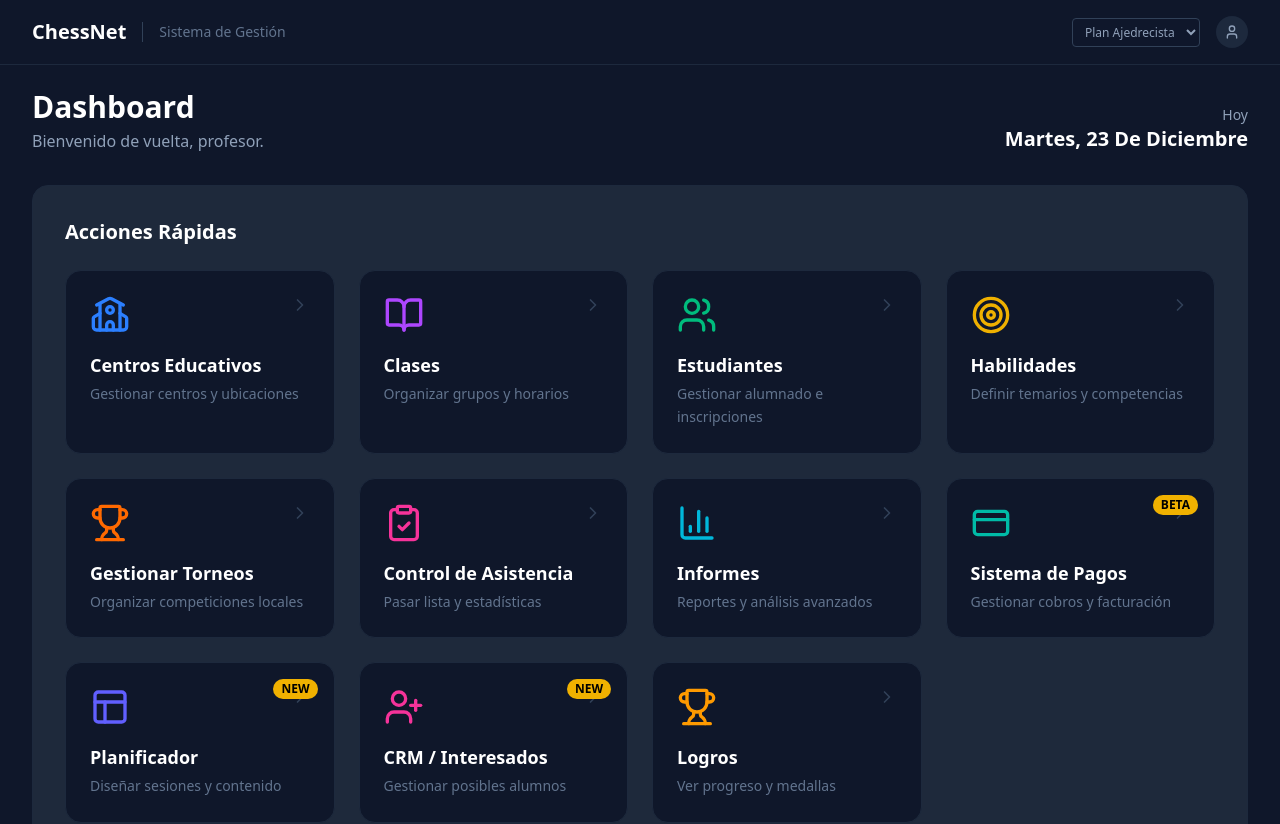
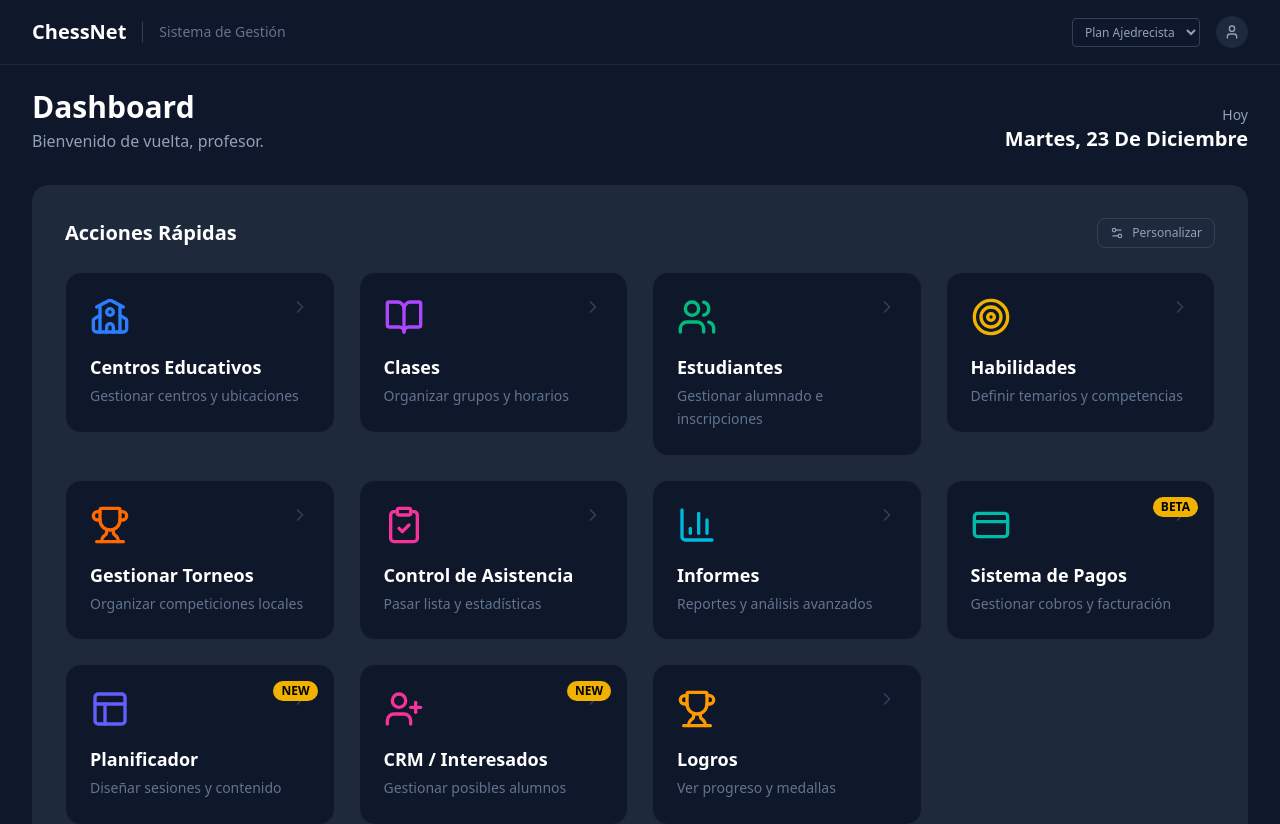
Before and after one commit to Chess-Society/ChessNet, a SvelteKit app: page /dashboard in a window 1280 px wide. Shown: the top 824 px of the page. Built offline with nearby package versions, Linux system fonts and the light colour scheme.

Commit message:
Allow reordering of dashboard quick actions with persistence

```diff
--- a/src/lib/services/storage.ts
+++ b/src/lib/services/storage.ts
@@ -93,6 +93,7 @@ export interface AppData {
     settings: {
         plan: 'free' | 'profe' | 'club';
     };
+    dashboardLayout?: string[]; // IDs of quick actions in order
 }
 
 export interface Lead {
@@ -137,7 +138,8 @@ const initialState: AppData = {
     reports: [],
     settings: {
         plan: 'free'
-    }
+    },
+    dashboardLayout: [] // Empty means default order
 };
 
 // Limites del Plan
@@ -380,5 +382,8 @@ export const storeActions = {
     // Reset para pruebas
     reset: () => {
         appStore.set(initialState);
+    },
+    updateDashboardLayout: (layout: string[]) => {
+        appStore.update(s => ({ ...s, dashboardLayout: layout }));
     }
 };
--- a/src/routes/dashboard/+page.svelte
+++ b/src/routes/dashboard/+page.svelte
@@ -27,6 +27,9 @@
     } from "lucide-svelte";
     import { notifications } from "$lib/stores/notifications";
     import CalendarWidget from "$lib/components/dashboard/CalendarWidget.svelte";
+    import { flip } from "svelte/animate";
+    import { storeActions } from "$lib/services/storage";
+    import { Settings2, GripVertical } from "lucide-svelte";
 
     // Suscribirse a los datos reales
     let store = $appStore;
@@ -34,6 +37,7 @@
 
     const actions = [
         {
+            id: "centers",
             title: "Centros Educativos",
             desc: "Gestionar centros y ubicaciones",
             icon: School,
@@ -42,6 +46,7 @@
             link: "centers",
         },
         {
+            id: "classes",
             title: "Clases",
             desc: "Organizar grupos y horarios",
             icon: BookOpen,
@@ -50,6 +55,7 @@
             link: "classes",
         },
         {
+            id: "students",
             title: "Estudiantes",
             desc: "Gestionar alumnado e inscripciones",
             icon: Users,
@@ -58,6 +64,7 @@
             link: "students",
         },
         {
+            id: "skills",
             title: "Habilidades",
             desc: "Definir temarios y competencias",
             icon: Target,
@@ -66,6 +73,7 @@
             link: "skills",
         },
         {
+            id: "tournaments",
             title: "Gestionar Torneos",
             desc: "Organizar competiciones locales",
             icon: Trophy,
@@ -74,6 +82,7 @@
             link: "tournaments",
         },
         {
+            id: "attendance",
             title: "Control de Asistencia",
             desc: "Pasar lista y estadísticas",
             icon: ClipboardCheck,
@@ -82,6 +91,7 @@
             link: "attendance",
         },
         {
+            id: "reports",
             title: "Informes",
             desc: "Reportes y análisis avanzados",
             icon: BarChart3,
@@ -90,6 +100,7 @@
             link: "reports",
         },
         {
+            id: "payments",
             title: "Sistema de Pagos",
             desc: "Gestionar cobros y facturación",
             icon: CreditCard,
@@ -99,6 +110,7 @@
             badge: "BETA",
         },
         {
+            id: "planner",
             title: "Planificador",
             desc: "Diseñar sesiones y contenido",
             icon: Layout,
@@ -108,6 +120,7 @@
             badge: "NEW",
         },
         {
+            id: "leads",
             title: "CRM / Interesados",
             desc: "Gestionar posibles alumnos",
             icon: UserPlus,
@@ -117,6 +130,7 @@
             badge: "NEW",
         },
         {
+            id: "achievements",
             title: "Logros",
             desc: "Ver progreso y medallas",
             icon: Trophy,
@@ -125,6 +139,71 @@
             link: "achievements",
         },
     ];
+
+    // Reorder Display Logic
+    $: displayedActions = (() => {
+        const layout = store.dashboardLayout || [];
+        if (layout.length === 0) return actions;
+
+        // Map ID to action
+        const map = new Map(actions.map((a) => [a.id, a]));
+        const reordered = [];
+
+        // Add from layout if exists
+        for (const id of layout) {
+            const act = map.get(id);
+            if (act) {
+                reordered.push(act);
+                map.delete(id);
+            }
+        }
+        // Add remaining
+        for (const act of map.values()) {
+            reordered.push(act);
+        }
+        return reordered;
+    })();
+
+    let isEditingLayout = false;
+    let draggedItem: any = null;
+
+    function handleDragStart(event: DragEvent, item: any) {
+        draggedItem = item;
+        if (event.dataTransfer) {
+            event.dataTransfer.effectAllowed = "move";
+            event.dataTransfer.setData("text/plain", JSON.stringify(item));
+        }
+    }
+
+    function handleDragOver(event: DragEvent, targetItem: any) {
+        event.preventDefault();
+        if (!draggedItem || draggedItem === targetItem) return;
+
+        const currentOrder = [...displayedActions];
+        const srcIndex = currentOrder.findIndex((i) => i.id === draggedItem.id);
+        const dstIndex = currentOrder.findIndex((i) => i.id === targetItem.id);
+
+        if (srcIndex !== -1 && dstIndex !== -1) {
+            // Swap visually immediately for feedback
+            const temp = currentOrder[srcIndex];
+            currentOrder.splice(srcIndex, 1);
+            currentOrder.splice(dstIndex, 0, temp);
+
+            // This relies on Svelte reactivity, but we are computing displayedActions from store.
+            // To make it fluid, we might need a local override or update store immediately.
+            // Updating store immediately on dragOver might be too heavy?
+            // Let's use a local variable while dragging if possible, or just update store.
+            // Updating store is simplest for code, maybe expensive for performance but N is small (11 items).
+            storeActions.updateDashboardLayout(currentOrder.map((a) => a.id));
+        }
+    }
+
+    function toggleEditMode() {
+        isEditingLayout = !isEditingLayout;
+        if (!isEditingLayout) {
+            notifications.success("Diseño del dashboard guardado.");
+        }
+    }
 
     function navigate(path: string) {
         if (path === "payments" && store.settings.plan === "free") {
@@ -469,14 +548,38 @@
 
     <!-- Stats Grid -->
     <!-- Quick Actions -->
-    <div class="bg-[#1e293b] rounded-2xl border border-slate-800 p-8 mb-8">
-        <h3 class="text-xl font-bold text-white mb-6">Acciones Rápidas</h3>
+    <div
+        class="bg-[#1e293b] rounded-2xl border border-slate-800 p-8 mb-8 relative"
+    >
+        <div class="flex justify-between items-center mb-6">
+            <h3 class="text-xl font-bold text-white">Acciones Rápidas</h3>
+            <button
+                onclick={toggleEditMode}
+                class="text-xs flex items-center gap-2 px-3 py-1.5 rounded-lg border border-slate-700 hover:bg-slate-800 transition-colors {isEditingLayout
+                    ? 'bg-indigo-600/20 border-indigo-500 text-indigo-400'
+                    : 'text-slate-400'}"
+            >
+                <Settings2 class="w-3.5 h-3.5" />
+                {isEditingLayout ? "Guardar Orden" : "Personalizar"}
+            </button>
+        </div>
 
         <div class="grid grid-cols-1 md:grid-cols-2 lg:grid-cols-4 gap-6">
-            {#each actions as action}
+            {#each displayedActions as action (action.id)}
+                <div
+                    animate:flip={{ duration: 300 }}
+                    draggable={isEditingLayout}
+                    ondragstart={(e) => handleDragStart(e, action)}
+                    ondragover={(e) => handleDragOver(e, action)}
+                    ondragend={() => (draggedItem = null)}
+                    class="relative"
+                >
                     <button
-                    onclick={() => navigate(action.link)}
-                    class="group flex flex-col items-start p-6 bg-[#0f172a] rounded-2xl border border-slate-800 transition-all duration-300 {action.hover} hover:shadow-xl hover:-translate-y-1 relative w-full text-left cursor-pointer"
+                        onclick={() =>
+                            !isEditingLayout && navigate(action.link)}
+                        class="group flex flex-col items-start p-6 bg-[#0f172a] rounded-2xl border border-slate-800 transition-all duration-300 {action.hover} hover:shadow-xl hover:-translate-y-1 relative w-full text-left cursor-pointer {isEditingLayout
+                            ? 'border-dashed border-slate-600 cursor-move'
+                            : ''}"
                     >
                         {#if action.badge}
                             <span
@@ -489,9 +592,13 @@
                                 this={action.icon}
                                 class="w-10 h-10 mb-4 {action.color}"
                             />
+                            {#if isEditingLayout}
+                                <GripVertical class="w-5 h-5 text-slate-600" />
+                            {:else}
                                 <ChevronRight
                                     class="w-5 h-5 text-slate-700 group-hover:text-white transition-colors"
                                 />
+                            {/if}
                         </div>
 
                         <h4
@@ -505,6 +612,7 @@
                             {action.desc}
                         </p>
                     </button>
+                </div>
             {/each}
         </div>
     </div>
```
Lines whose indentation alone changed are shown as unchanged.
